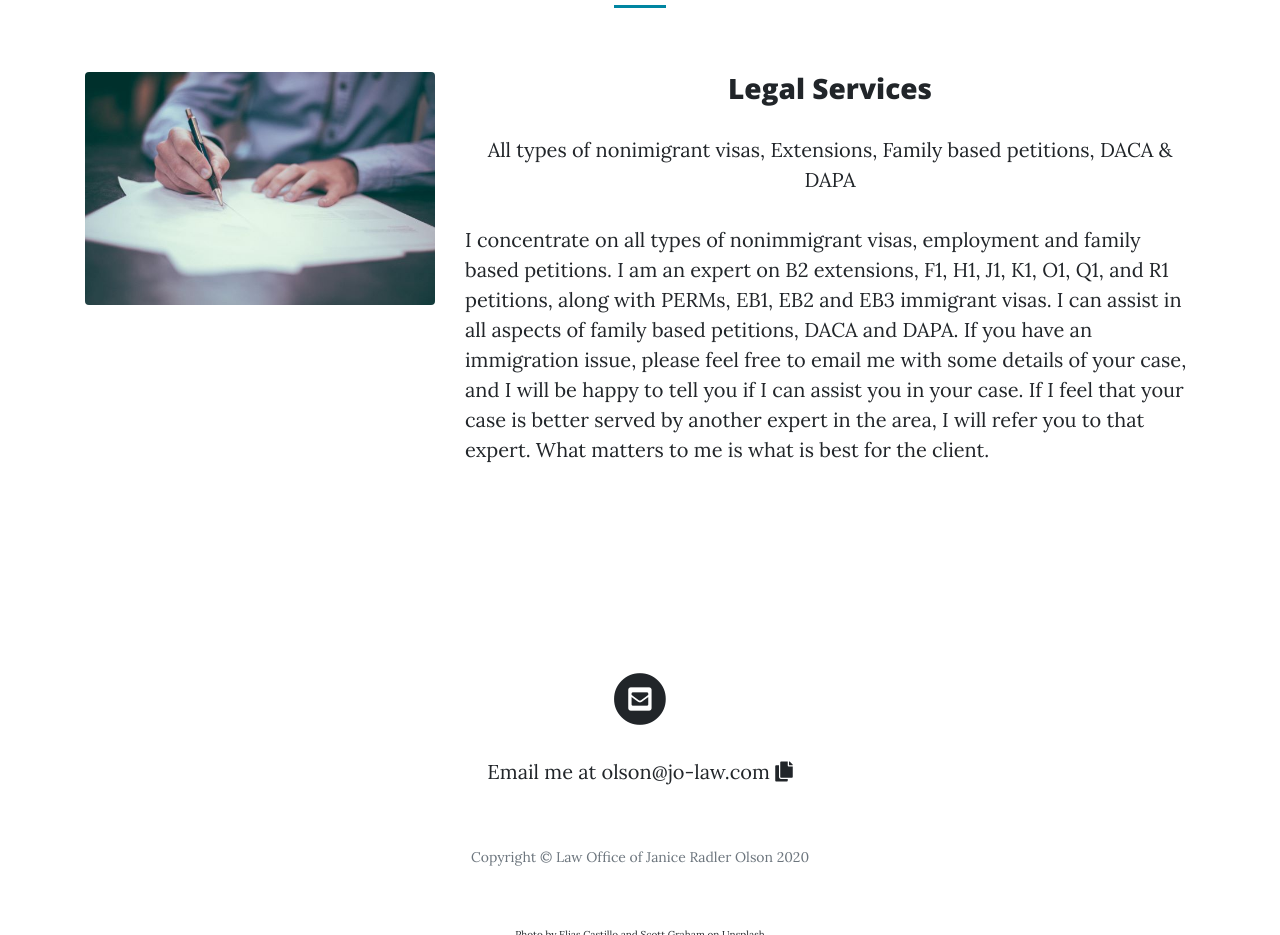
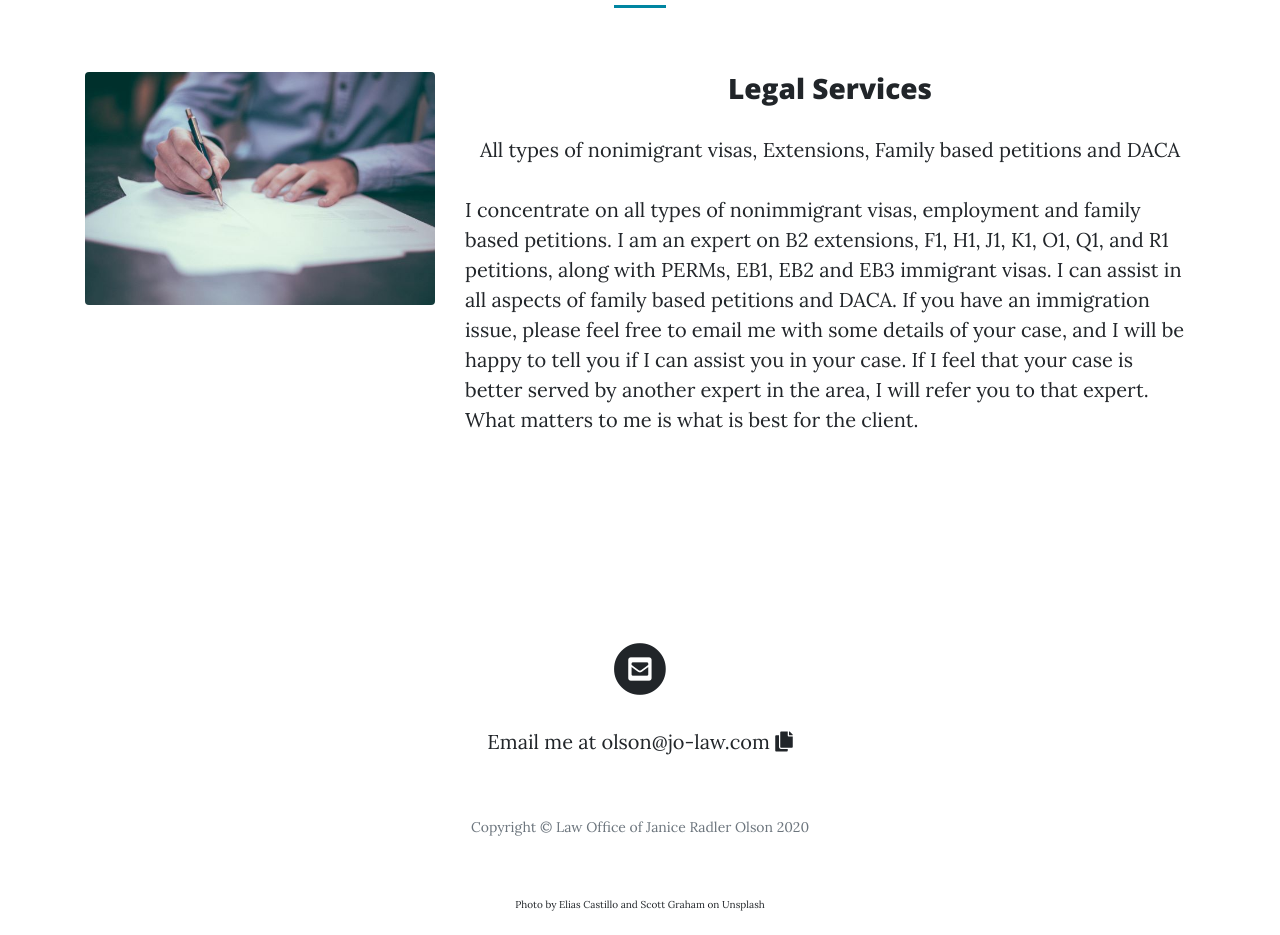
Before and after one commit to leoneln/janiceolsonlaw, a plain HTML site: page services.html in a window 1280 px wide. Shown: the part 1980-2915 px from the top of the page. Drawn offline with nearby package versions, Linux system fonts and the light colour scheme; a web font is replaced by a local one.

Commit message:
removed about immage and DAPA References

```diff
--- a/services.html
+++ b/services.html
@@ -145,10 +145,10 @@
         </div>
         <div class=" col-md-8">
           <h3>Legal Services</h3>
-          <p>All types of nonimigrant visas, Extensions, Family based petitions, DACA & DAPA</p>
+          <p>All types of nonimigrant visas, Extensions, Family based petitions and DACA </p>
           <p class="text-left">I concentrate on all types of nonimmigrant visas, employment and family based petitions.
             I am an expert on B2 extensions, F1, H1, J1, K1, O1, Q1, and R1 petitions, along with PERMs, EB1, EB2 and
-            EB3 immigrant visas. I can assist in all aspects of family based petitions, DACA and DAPA. If you have an
+            EB3 immigrant visas. I can assist in all aspects of family based petitions and DACA. If you have an
             immigration issue, please feel free to email me with some details of your case, and I will be happy to tell
             you if I can assist you in your case. If I feel that your case is better served by another expert in the
             area, I will refer you to that expert. What matters to me is what is best for the client.</p>
```
Also changed, not shown: about.html (+1 -1 lines).
